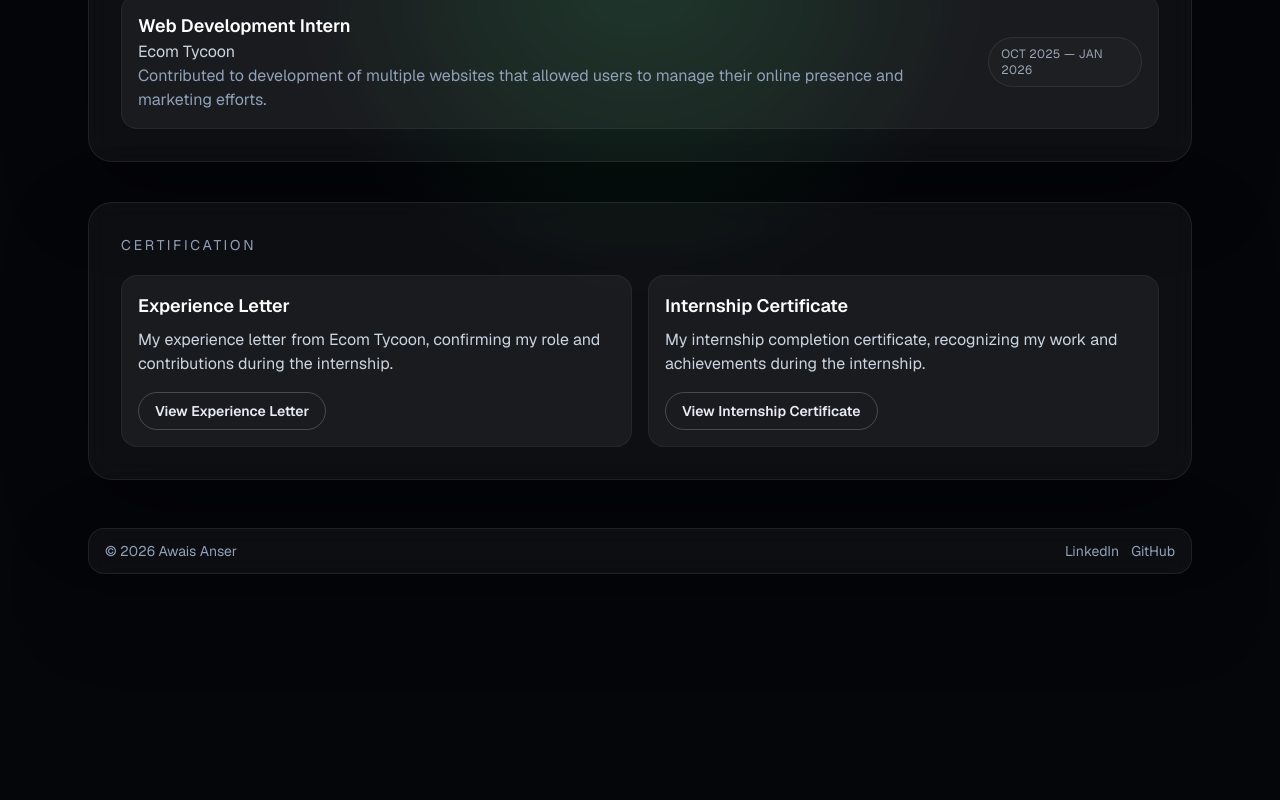
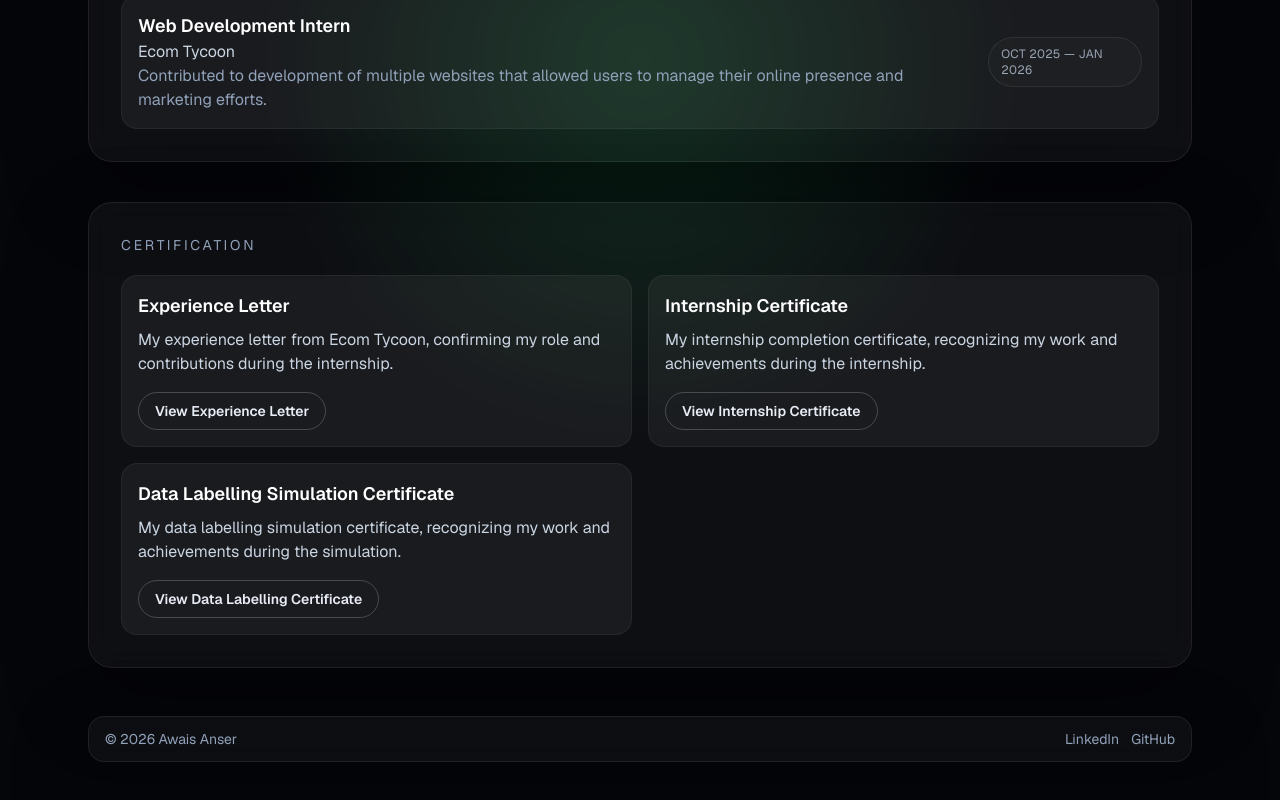
Before and after one commit to awai5an5er/Portfolio, a Next.js app: page /about in a window 1280 px wide. Shown: the part 1064-1864 px from the top of the page. Before the commit the page ends 1686 px from the top, so only its background shows below. Built offline with nearby package versions, Linux system fonts and the light colour scheme.

Commit message:
certificate added

```diff
--- a/package.json
+++ b/package.json
@@ -19,7 +19,7 @@
     "@types/node": "^20",
     "@types/react": "^19",
     "@types/react-dom": "^19",
-    "baseline-browser-mapping": "^2.10.27",
+    "baseline-browser-mapping": "^2.11.13",
     "eslint": "^9",
     "eslint-config-next": "16.0.8",
     "tailwindcss": "^4",
--- a/src/app/about/page.tsx
+++ b/src/app/about/page.tsx
@@ -163,6 +163,23 @@ export default function AboutPage() {
                 View Internship Certificate
               </a>
             </div>
+            <div className="rounded-2xl border border-white/5 bg-white/5 p-4">
+              <h3 className="text-lg font-semibold text-white">
+                Data Labelling Simulation Certificate
+              </h3>
+              <p className="mt-2 text-slate-300">
+                My data labelling simulation certificate, recognizing my work and
+                achievements during the simulation.
+              </p>
+              <a
+                href="/Data%20Labelling%20Sim%20Certificate.pdf"
+                className="mt-4 inline-flex items-center justify-center rounded-full border border-white/20 px-4 py-2 text-sm font-semibold text-white transition hover:border-white/40 hover:bg-white/10"
+                target="_blank"
+                rel="noopener noreferrer"
+              >
+                View Data Labelling Certificate
+              </a>
+            </div>
           </div>
         </section>
       </ScrollFade>
```
Also changed, not shown: 2 other files (tests, documents, lock files or other folders).
